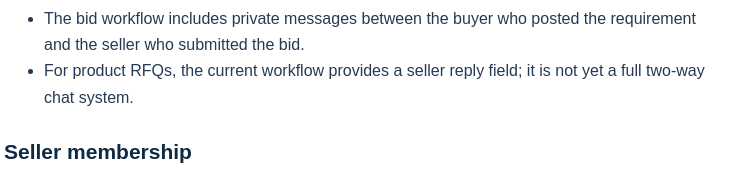
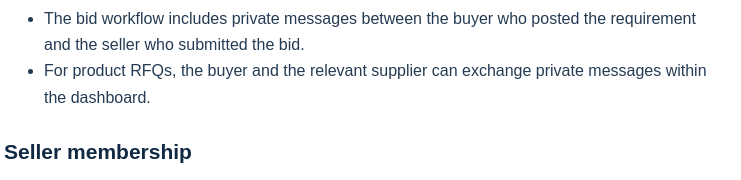
Before and after one commit to BalelAli/global-b2b-trading, a plain HTML site: page about.html in a window 1280 px wide. Shown: the part 498-678 px from the top of the page, 241-982 px from the left. Drawn offline with Linux system fonts and the light colour scheme.

Commit message:
Update About page for private RFQ conversations

```diff
--- a/about.html
+++ b/about.html
@@ -33,7 +33,7 @@ footer{border-top:1px solid var(--line);border-bottom:0;color:var(--muted);text-
 <li>Buyers can browse active listings and send a request for quotation (RFQ) with quantity, target price and specifications.</li>
 <li>Buyers can also publish an open requirement so eligible sellers can submit private bids.</li>
 <li>The bid workflow includes private messages between the buyer who posted the requirement and the seller who submitted the bid.</li>
-<li>For product RFQs, the current workflow provides a seller reply field; it is not yet a full two-way chat system.</li>
+<li>For product RFQs, the buyer and the relevant supplier can exchange private messages within the dashboard.</li>
 </ul>
 
 <h2>Seller membership</h2>
```
